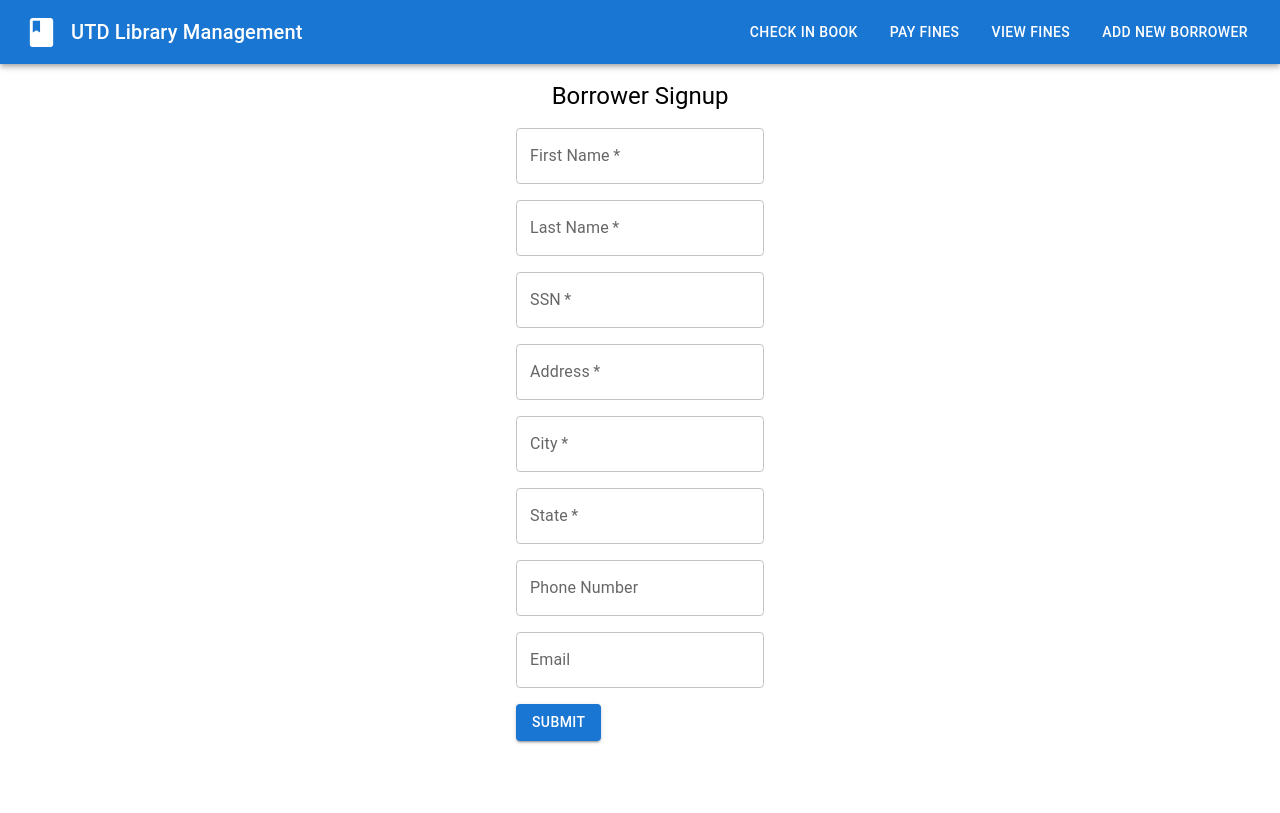
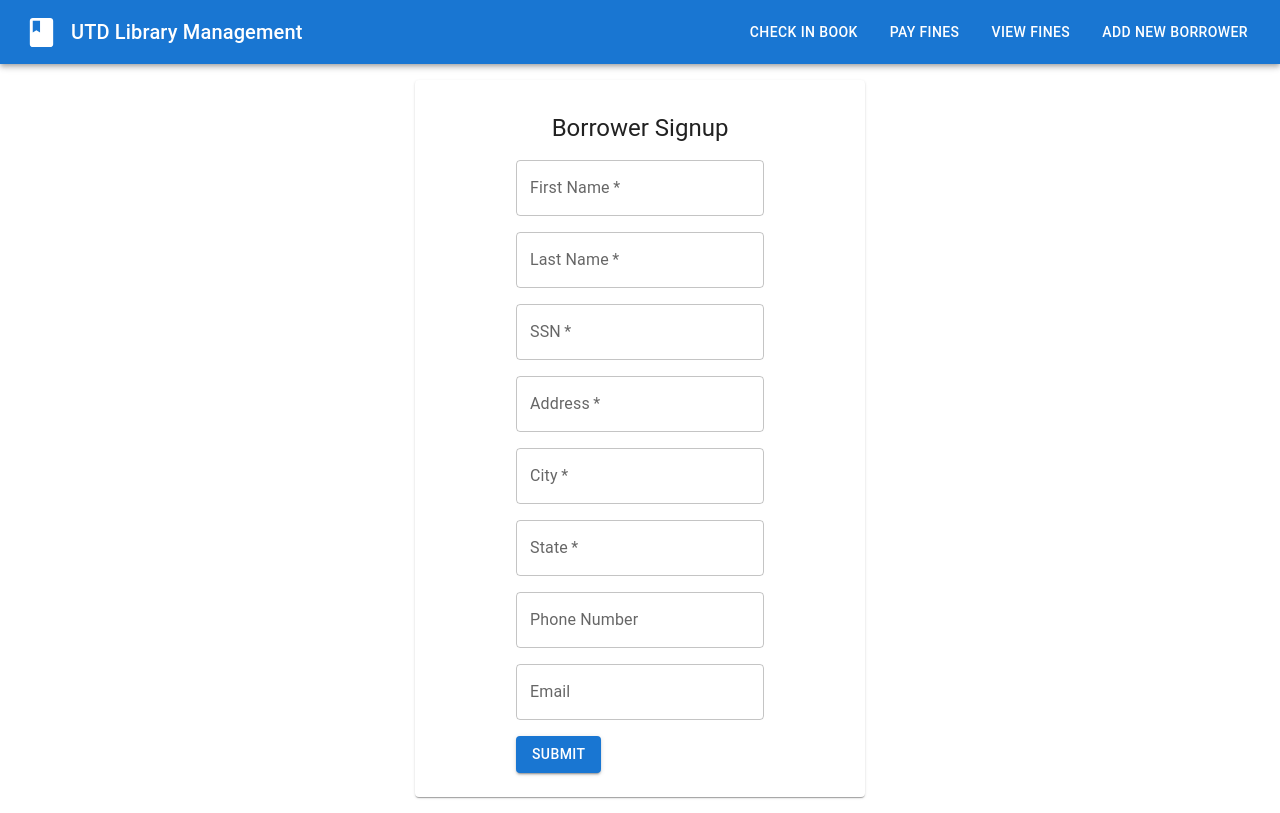
Before and after one commit to VeejayG98/DBD-Individual-Project, a React (Create React App) app in the folder frontend/: page /borrowers/signup in a window 1280 px wide. Built offline with nearby package versions, Linux system fonts and the light colour scheme.

Commit message:
Added a card background to the Borrowers signup page.

```diff
--- a/frontend/src/BorrowerSignup.js
+++ b/frontend/src/BorrowerSignup.js
@@ -1,3 +1,4 @@
+import { Card, CardContent, Grid } from "@mui/material";
 import { useState } from "react";
 import BorrowerForm from "./components/BorrowerForm";
 import NavBar from "./components/Navbar";
@@ -10,10 +11,18 @@ const BorrowerSignup = () => {
   return (
     <div>
       <NavBar />
-      <BorrowerForm
-        setOpenSnackBar={setOpenSnackBar}
-        setSignupMessage={setSignupMessage}
-      />
+      <Grid container alignContent="center" justifyContent="center" padding={2}>
+        <Grid item>
+          <Card sx={{ minWidth: 450 }}>
+            <CardContent>
+              <BorrowerForm
+                setOpenSnackBar={setOpenSnackBar}
+                setSignupMessage={setSignupMessage}
+              />
+            </CardContent>
+          </Card>
+        </Grid>
+      </Grid>
       <SimpleSnackbar
         setOpen={setOpenSnackBar}
         open={openSnackBar}
```
Also changed, not shown: 1 other file (tests, documents, lock files or other folders).
